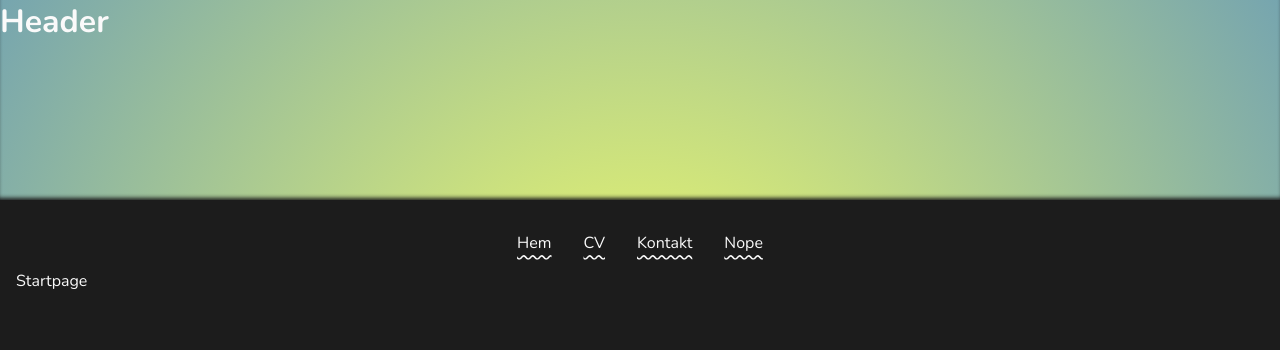
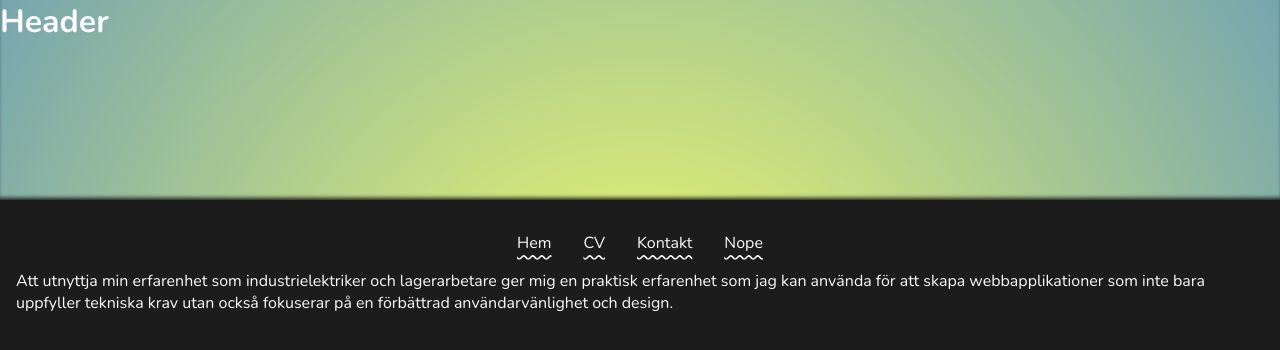
Before and after one commit to coffeetails/portfolio, a React (Vite) app: page / in a window 1280 px wide. Shown: the top 350 px of the page. Built offline with nearby package versions, Linux system fonts and the light colour scheme.

Commit message:
added placeholder text

```diff
--- a/src/routes/index.jsx
+++ b/src/routes/index.jsx
@@ -1,6 +1,6 @@
 export default function Index() {
 
     return (
-      <p>Startpage</p>
+      <p>Att utnyttja min erfarenhet som industrielektriker och lagerarbetare ger mig en praktisk erfarenhet som jag kan använda för att skapa webbapplikationer som inte bara uppfyller tekniska krav utan också fokuserar på en förbättrad användarvänlighet och design.</p>
     );
   }
```
